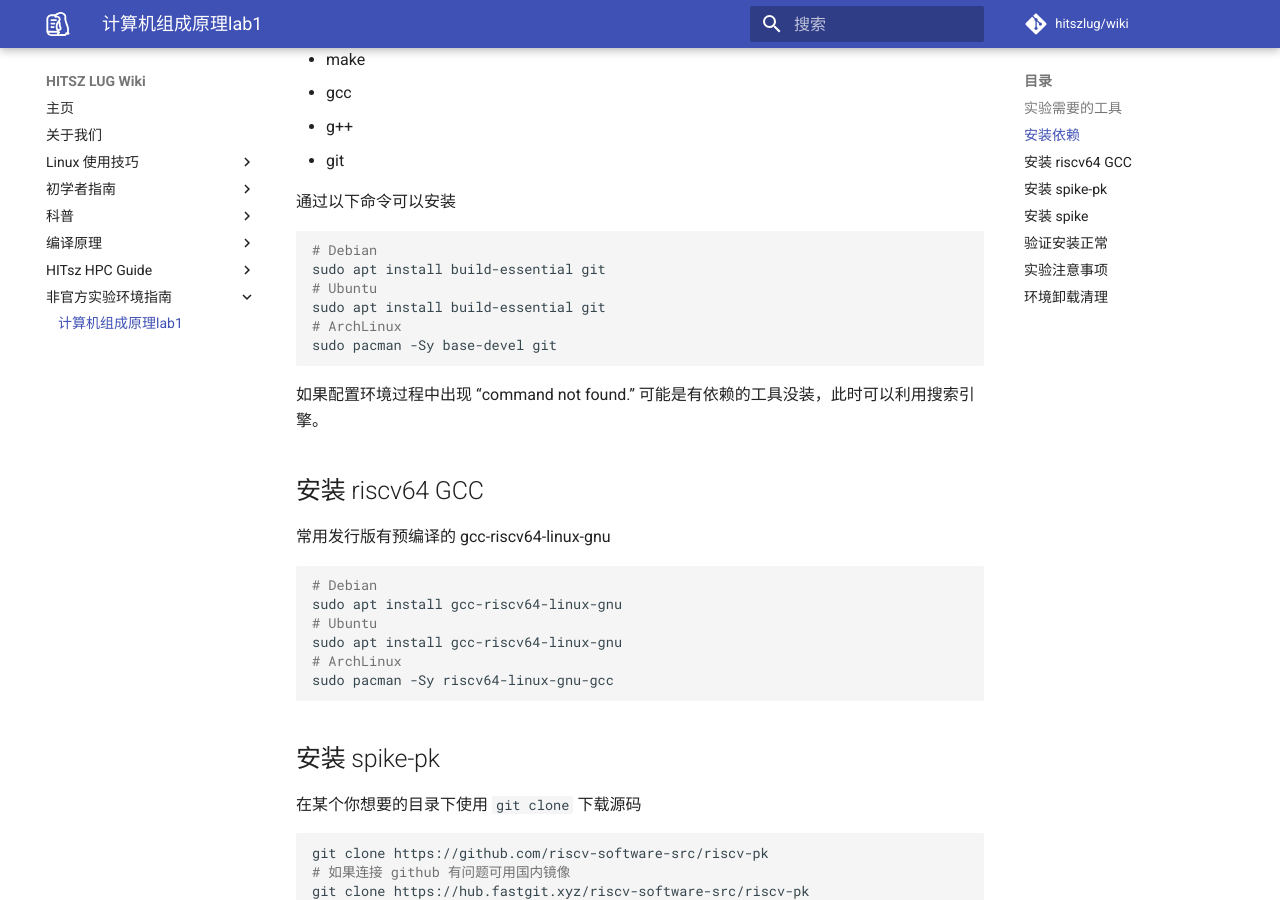
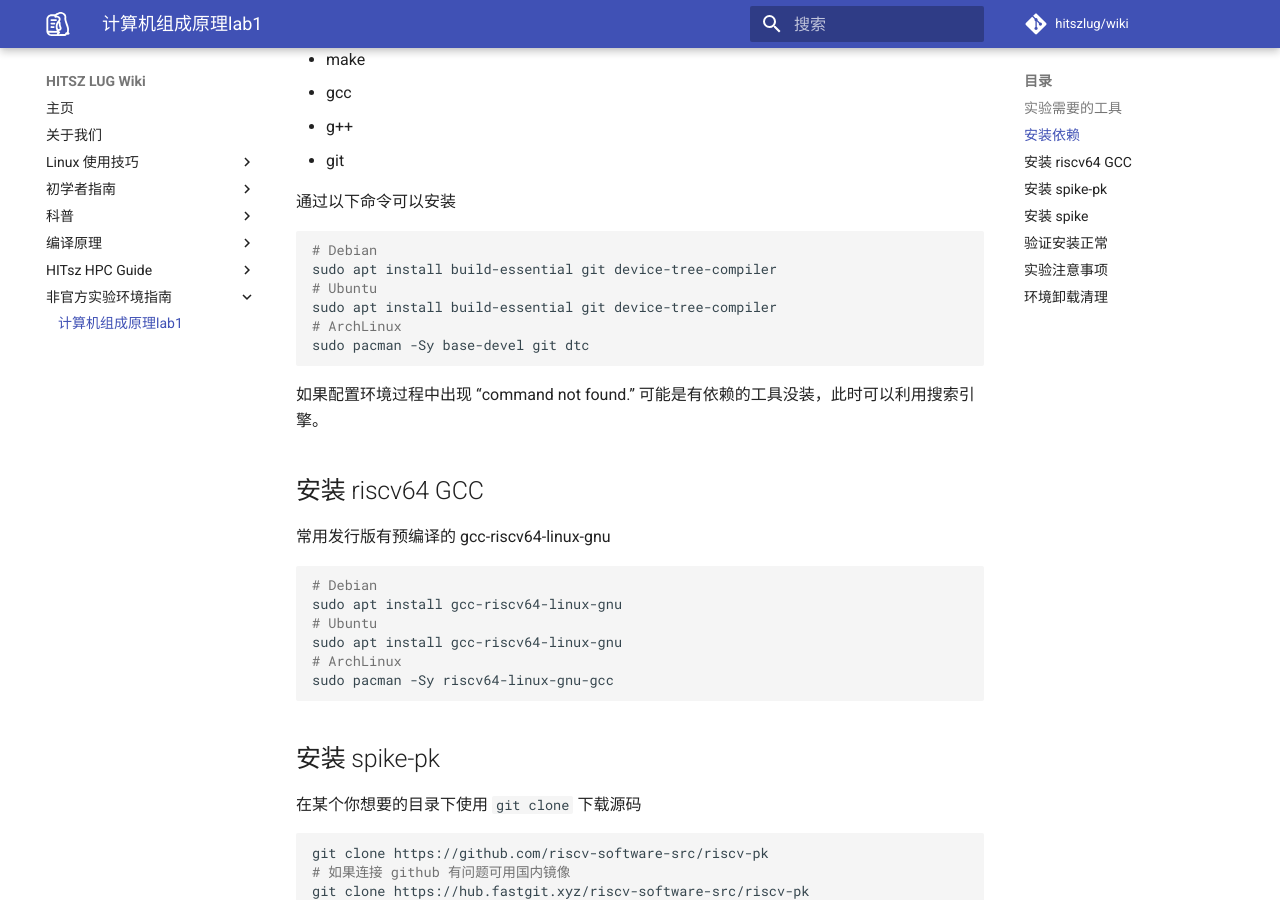
Before and after one commit to hitszosa/wiki, an MkDocs documentation site: the page built from docs/unofficial-lab-env/comp-organ-lab1.md, in a window 1280 px wide and 900 px high, scrolled down 542 px. Built offline with MkDocs 1.6.1 and Material for MkDocs 9.7.7, drawn with Linux system fonts in a browser that asks for light colours; comment, search, counter and statistics services are not loaded; some of the changed text lies outside the part shown.

Commit message:
fix: fix dep

````diff
--- a/docs/unofficial-lab-env/comp-organ-lab1.md
+++ b/docs/unofficial-lab-env/comp-organ-lab1.md
@@ -23,11 +23,11 @@
 
 ```sh
 # Debian
-sudo apt install build-essential git
+sudo apt install build-essential git device-tree-compiler
 # Ubuntu
-sudo apt install build-essential git
+sudo apt install build-essential git device-tree-compiler
 # ArchLinux
-sudo pacman -Sy base-devel git
+sudo pacman -Sy base-devel git dtc
 ```
 
 如果配置环境过程中出现 “command not found.” 可能是有依赖的工具没装，此时可以利用搜索引擎。
````
Also changed, not shown: other parts of docs/unofficial-lab-env/comp-organ-lab1.md (+1 -1 lines).
